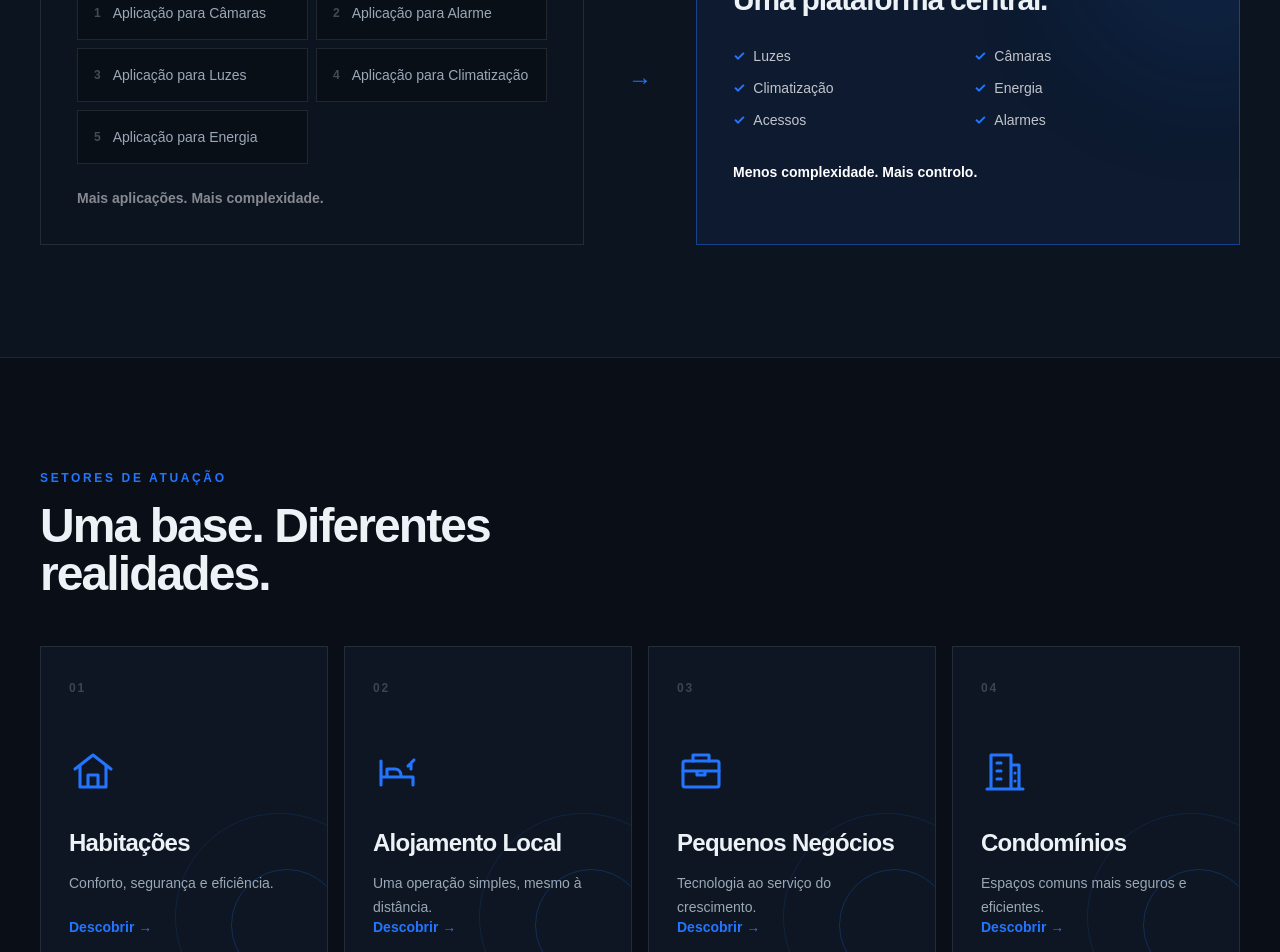
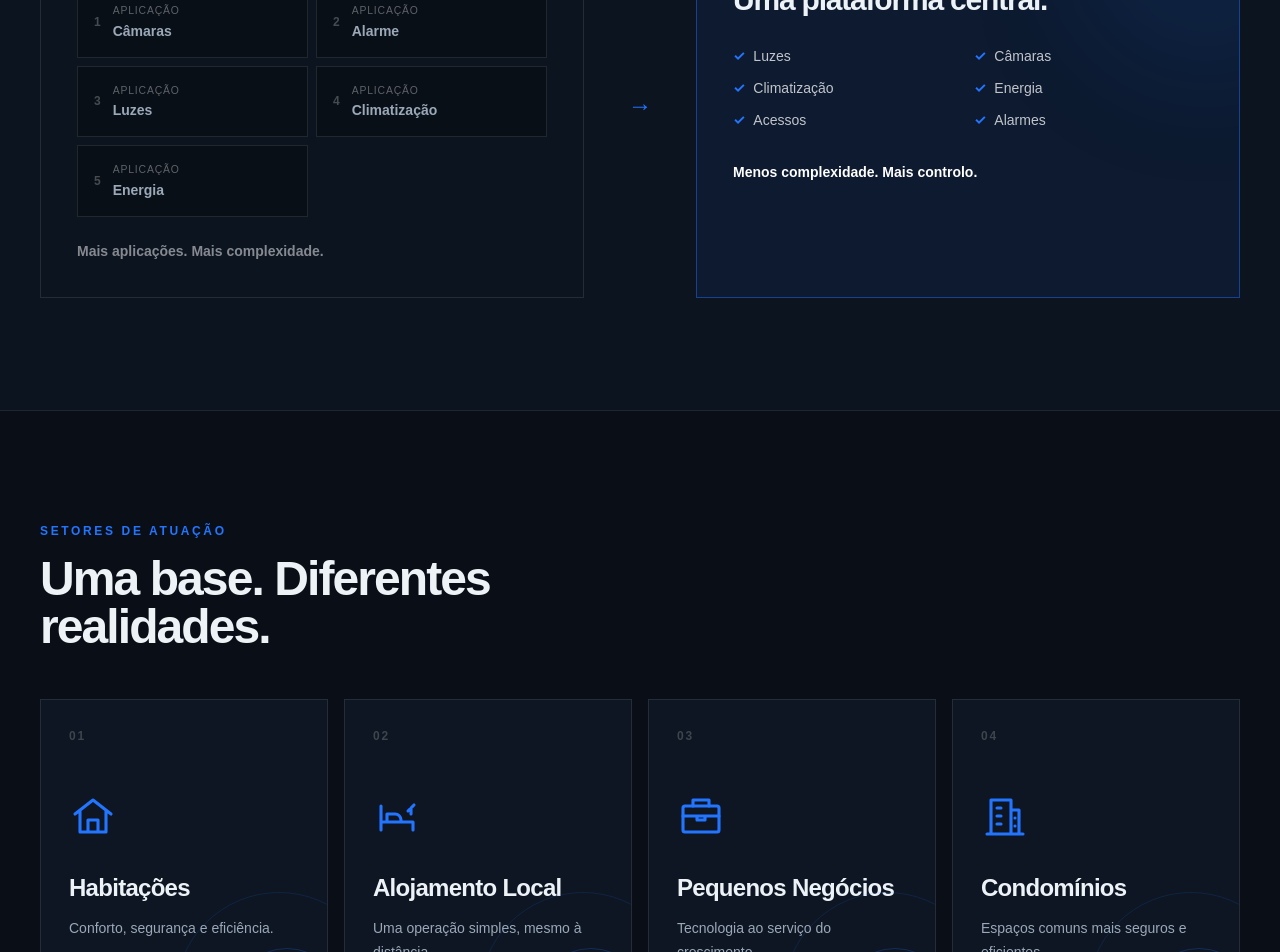
Before and after one commit to integrolink/integrolink-website, a Next.js app: page / in a window 1280 px wide. Shown: the part 2800-3752 px from the top of the page. Built offline with nearby package versions, Linux system fonts and the light colour scheme.

Commit message:
Corrige cartões na versão móvel

```diff
--- a/src/sections/HomeExperience.tsx
+++ b/src/sections/HomeExperience.tsx
@@ -151,9 +151,16 @@ export function HomeExperience() {
               <p className="text-xs font-bold uppercase tracking-[.18em] text-white/35">Sem integração</p>
               <div className="mt-6 grid gap-2 sm:grid-cols-2">
                 {["Câmaras", "Alarme", "Luzes", "Climatização", "Energia"].map((item, index) => (
-                  <div key={item} className="flex items-center gap-3 border border-white/10 bg-[#090f17] px-4 py-4">
+                  <div key={item} className="grid min-w-0 grid-cols-[auto_1fr] items-center gap-3 border border-white/10 bg-[#090f17] px-4 py-4">
                     <span className="text-xs font-bold text-white/25">{index + 1}</span>
-                    <span className="text-sm text-content-muted">Aplicação para {item}</span>
+                    <span className="min-w-0 text-content-muted">
+                      <span className="block text-[.65rem] uppercase tracking-[.08em] text-white/35">
+                        Aplicação
+                      </span>
+                      <span className="mt-0.5 block break-words text-sm font-semibold">
+                        {item}
+                      </span>
+                    </span>
                   </div>
                 ))}
               </div>
@@ -183,14 +190,14 @@ export function HomeExperience() {
           </div>
           <div className="mt-12 grid grid-cols-2 gap-3 sm:gap-4 lg:grid-cols-4">
             {sectors.map((sector, index) => (
-              <Link href="/setores-de-atuacao" key={sector.title} className="group relative min-h-72 overflow-hidden border border-white/10 bg-[#0d1622] p-5 sm:min-h-80 sm:p-7">
+              <Link href="/setores-de-atuacao" key={sector.title} className="group relative flex min-h-72 flex-col overflow-hidden border border-white/10 bg-[#0d1622] p-5 pb-16 sm:min-h-80 sm:p-7 sm:pb-20">
                 <div className="absolute -bottom-14 -right-14 size-52 rounded-full border border-brand/15 transition-transform duration-500 group-hover:scale-125" />
                 <div className="absolute -bottom-4 -right-4 size-28 rounded-full border border-brand/25" />
                 <span className="text-xs font-bold tracking-[.16em] text-white/20">0{index + 1}</span>
                 <LineIcon name={sector.icon} className="mt-10 size-10 text-brand sm:mt-12 sm:size-12" />
                 <h3 className="mt-7 text-lg font-bold tracking-[-.03em] sm:mt-8 sm:text-2xl">{sector.title}</h3>
                 <p className="mt-3 max-w-[14rem] text-xs leading-5 text-content-muted sm:text-sm sm:leading-6">{sector.text}</p>
-                <span className="absolute bottom-5 left-5 text-xs font-bold text-brand sm:bottom-7 sm:left-7 sm:text-sm">Descobrir →</span>
+                <span className="absolute bottom-5 left-5 right-5 border-t border-white/10 pt-3 text-xs font-bold text-brand sm:bottom-7 sm:left-7 sm:right-7 sm:text-sm">Descobrir →</span>
               </Link>
             ))}
           </div>
```
